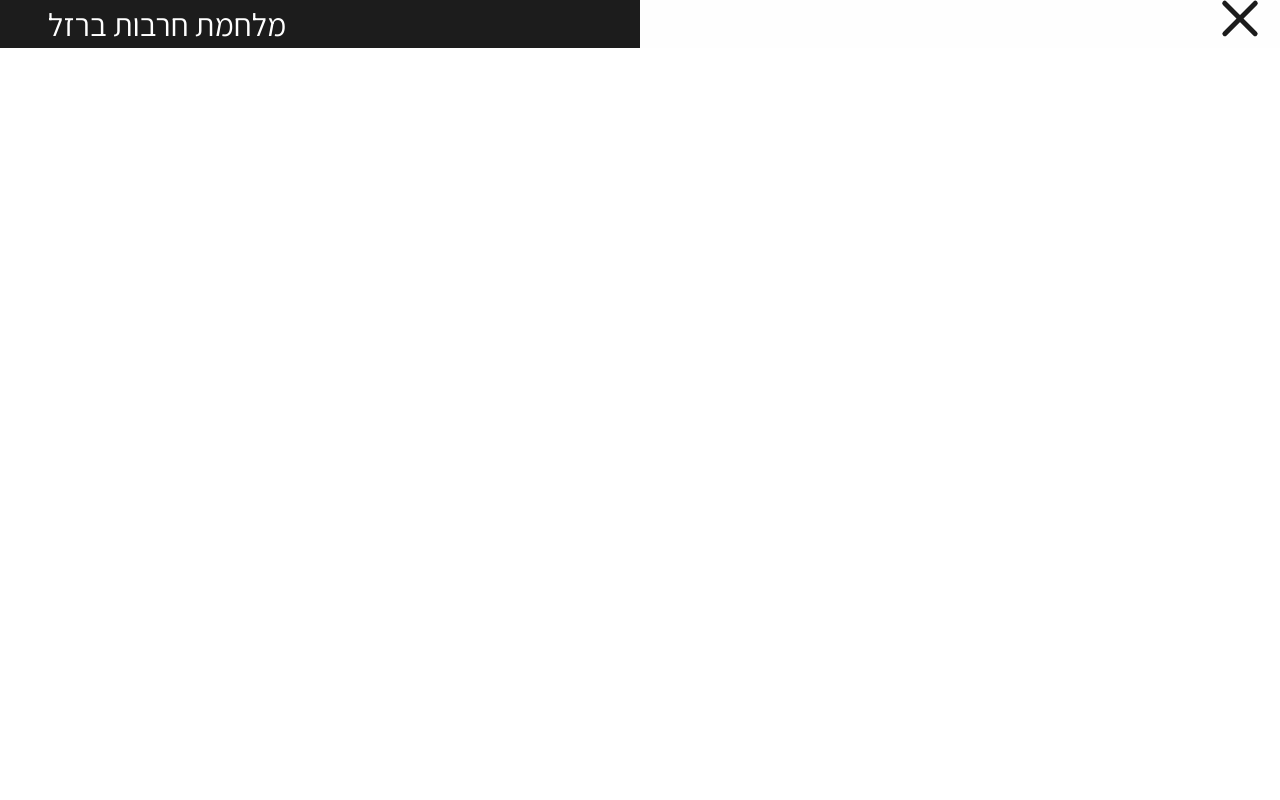
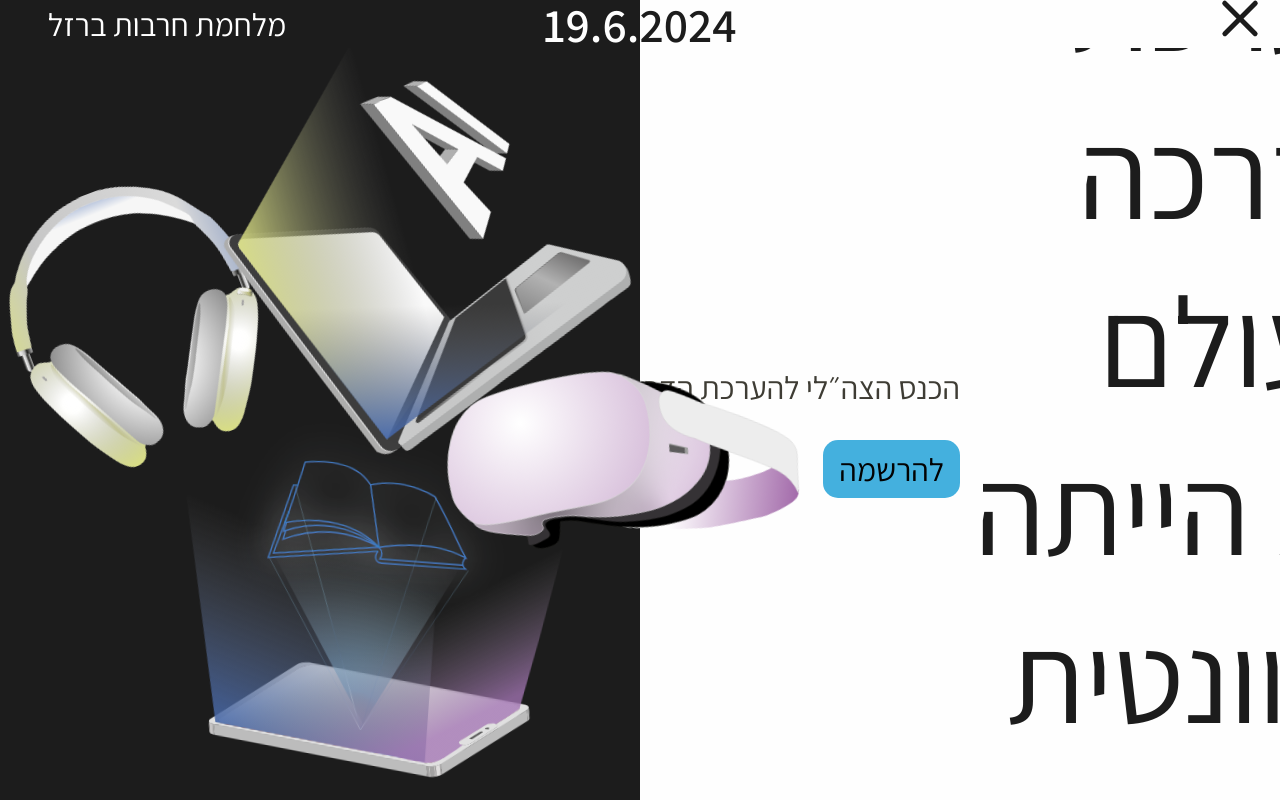
Before and after one commit to madortill/conference, a React (Create React App) app: page /#/ in a window 1280 px wide. Shown: the top 800 px of the page. Built offline with nearby package versions, Linux system fonts and the light colour scheme.

Commit message:
im so much better

```diff
--- a/src/App.js
+++ b/src/App.js
@@ -34,7 +34,7 @@ function App() {
     <div className="App">
       <Routes>
         <Route path="/" element={<><NavBar isOpen={isMenu} isDate={isDate} handleMenu={handleMenu}/><Menu isOpen={isMenu} handleMenu={handleMenu}/></>}>
-          <Route path="*" element={<MainPage handleDate={handleDate} targetDate={dateTimeAfterNumDays}/>}></Route>
+          <Route index element={<MainPage handleDate={handleDate} targetDate={dateTimeAfterNumDays}/>}></Route>
           <Route path="contact" element={<ContactInfo/>}></Route>
           <Route path="lectures" element={<ParticipantsPage/>}></Route>
           <Route path="registration" element={<Registration/>}></Route>
--- a/src/components/Confirmation/Confirmation.component.jsx
+++ b/src/components/Confirmation/Confirmation.component.jsx
@@ -8,7 +8,7 @@ const Confirmation = () => {
             <div className='confirmation-card'>
                 <h1 className='confirmation-title'>אנא בדקו שקיבלתם מייל אישור.</h1>
                 <h2 className='confirmation-text'>לשאלות: <a className='mail' href="mailto:evaluation.confe@gmail.com">know.it.till@gmail.com</a></h2>
-                <button className='sign-btn confirmation-btn pointer' onClick={() => {navigate("/home"); window.scrollTo({top: 0, left: 0, behavior: 'smooth'});}}>חזרה לדף הראשי</button>
+                <button className='sign-btn confirmation-btn pointer' onClick={() => {navigate("/"); window.scrollTo({top: 0, left: 0, behavior: 'smooth'});}}>חזרה לדף הראשי</button>
             </div>
         </div>
     )
--- a/src/components/Menu/Menu.component.jsx
+++ b/src/components/Menu/Menu.component.jsx
@@ -31,7 +31,7 @@ const Menu = (props) => {
   return (
     <div className='menu-container' ref={menuRef} >
       <div className="menu">
-        <div className='menu-item' onClick={() => {handleClose(); navigate("/home"); window.scrollTo({top: 0, left: 0, behavior: 'smooth'});}}>
+        <div className='menu-item' onClick={() => {handleClose(); navigate("/"); window.scrollTo({top: 0, left: 0, behavior: 'smooth'});}}>
           <img className='menu-item-icon' src={home} />
           <div className='menu-item-header'>ראשי</div>
         </div>
--- a/src/components/NavBar/NavBar.component.jsx
+++ b/src/components/NavBar/NavBar.component.jsx
@@ -46,8 +46,8 @@ const NavBar = (props) => {
           <span></span>
         </div>
         {/* <img src={menu} className='menu-icon pointer' onClick={() => props.handleMenu()}/> */}
-        <div onClick={() => {navigate("/home"); window.scrollTo({top: 0, left: 0, behavior: 'smooth'});}} className='title-conference pointer'>מלחמת חרבות ברזל</div>
-        {/* <img src={LOGO} onClick={() => {navigate("/home"); window.scrollTo({top: 0, left: 0, behavior: 'smooth'});}} className='know-it-logo pointer'/> */}
+        <div onClick={() => {navigate("/"); window.scrollTo({top: 0, left: 0, behavior: 'smooth'});}} className='title-conference pointer'>מלחמת חרבות ברזל</div>
+        {/* <img src={LOGO} onClick={() => {navigate("/"); window.scrollTo({top: 0, left: 0, behavior: 'smooth'});}} className='know-it-logo pointer'/> */}
       </div>
       <Outlet></Outlet>
 
--- a/src/components/SquareDetails/SquareDetails.component.jsx
+++ b/src/components/SquareDetails/SquareDetails.component.jsx
@@ -44,7 +44,7 @@ const SquareDetails = (props) => {
                     <InfoIcons></InfoIcons>
 
                 </div>
-                {/* <p>הרשמתך נקלטה במערכת בהצלחה. </p><p>בחירתך למושב הראשון:</p><p>{{מושב 1}} </p><p>בחירתך למושב השני:</p><p>{{מושב 2}} </p><p>הכנס יתקיים בקריית ההדרכה בנגב בתאריך 8.11</p><p>לפרטים נוספים הסתכלו באתר: <a href="https://madortill.github.io/knowit-2023/#/home" rel="noopener noreferrer" target="_blank">https://madortill.github.io/knowit-2023/#/home</a></p><p>לשאלות ובקשות פנו אלינו במייל :</p><p>know.it.till@gmail.com</p> */}
+                {/* <p>הרשמתך נקלטה במערכת בהצלחה. </p><p>בחירתך למושב הראשון:</p><p>{{מושב 1}} </p><p>בחירתך למושב השני:</p><p>{{מושב 2}} </p><p>הכנס יתקיים בקריית ההדרכה בנגב בתאריך 8.11</p><p>לפרטים נוספים הסתכלו באתר: <a href="https://madortill.github.io/knowit-2023/" rel="noopener noreferrer" target="_blank">https://madortill.github.io/knowit-2023/</a></p><p>לשאלות ובקשות פנו אלינו במייל :</p><p>know.it.till@gmail.com</p> */}
             </div>
 
         </div>
```
Also changed, not shown: public/sitemap.txt.
